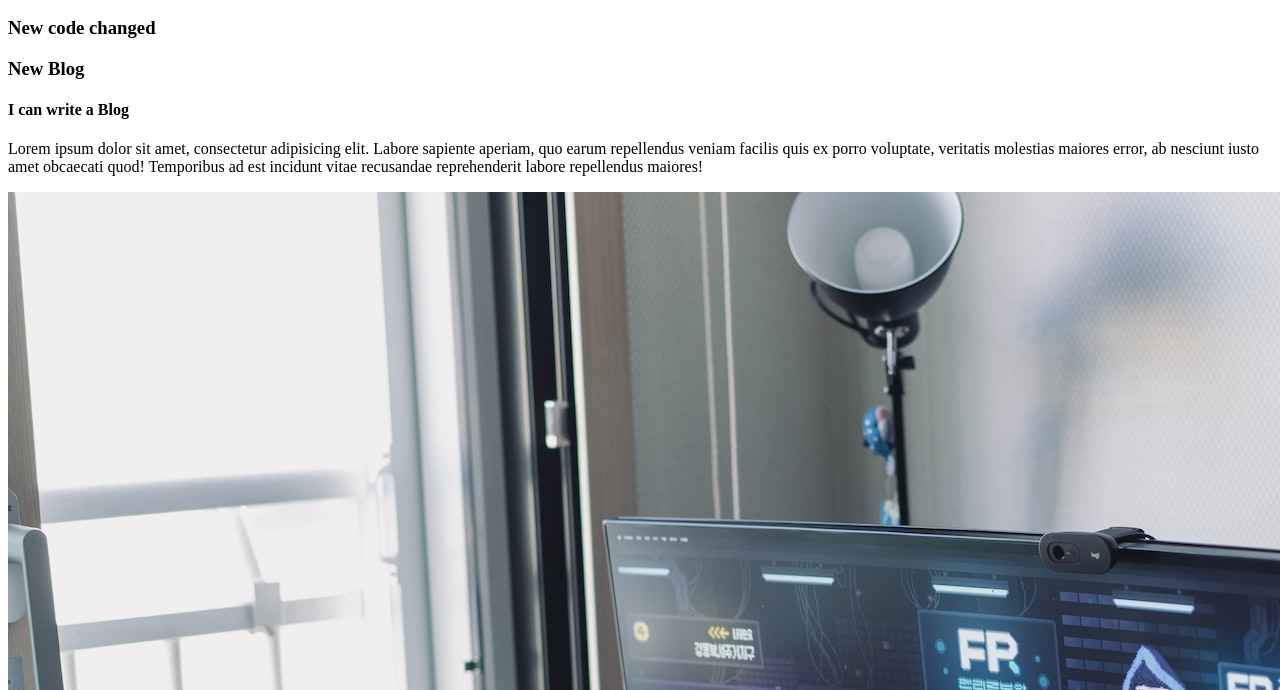
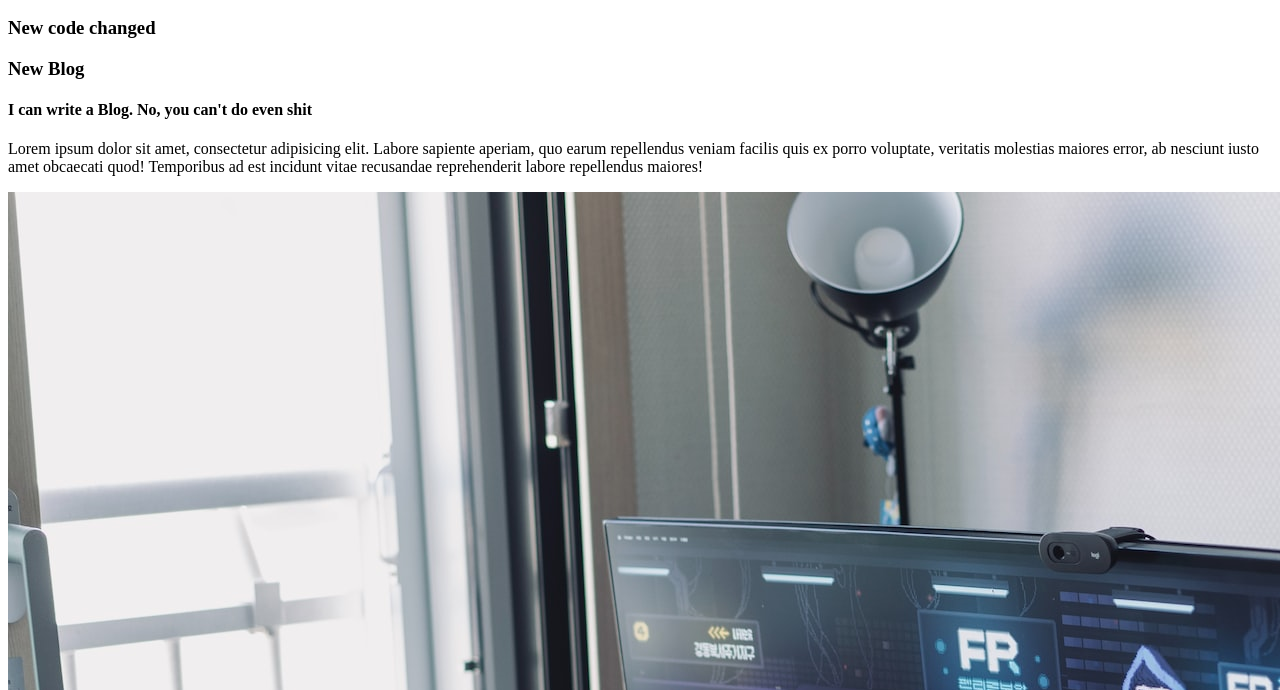
Before and after one commit to devrabab/my-first-repo, a plain HTML site: page index.html in a window 1280 px wide. Shown: the part 110-800 px from the top of the page. Drawn offline with Linux system fonts and the light colour scheme.

Commit message:
i am shit

```diff
--- a/index.html
+++ b/index.html
@@ -12,7 +12,7 @@
     <h3>New code changed</h3>
     <div>
         <h3>New Blog</h3>
-        <h4>I can write a Blog</h4>
+        <h4>I can write a Blog. No, you can't do even shit</h4>
         <p>Lorem ipsum dolor sit amet, consectetur adipisicing elit. Labore sapiente aperiam, quo earum repellendus veniam facilis quis ex porro voluptate, veritatis molestias maiores error, ab nesciunt iusto amet obcaecati quod! Temporibus ad est incidunt vitae recusandae reprehenderit labore repellendus maiores!</p>
     </div>
     <img src="monitor.jpg" alt="">
```
